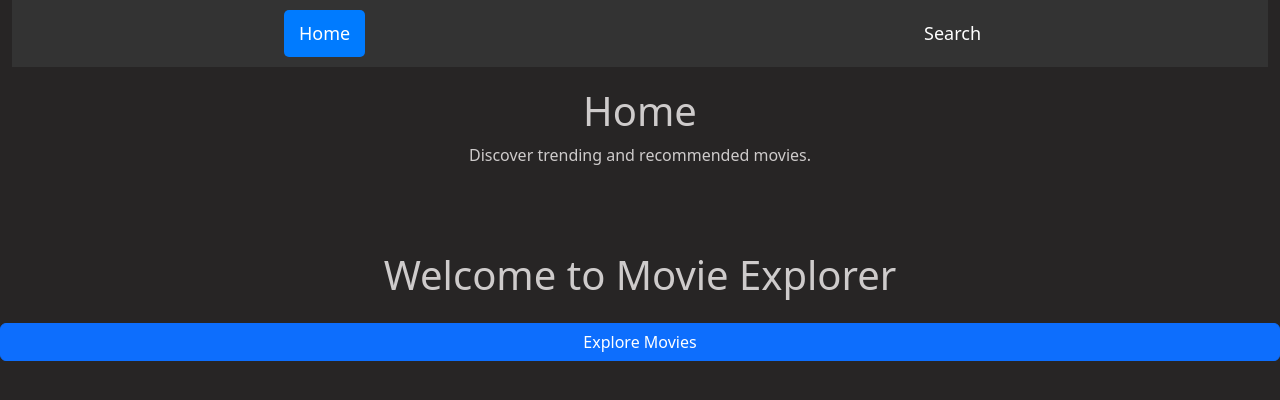
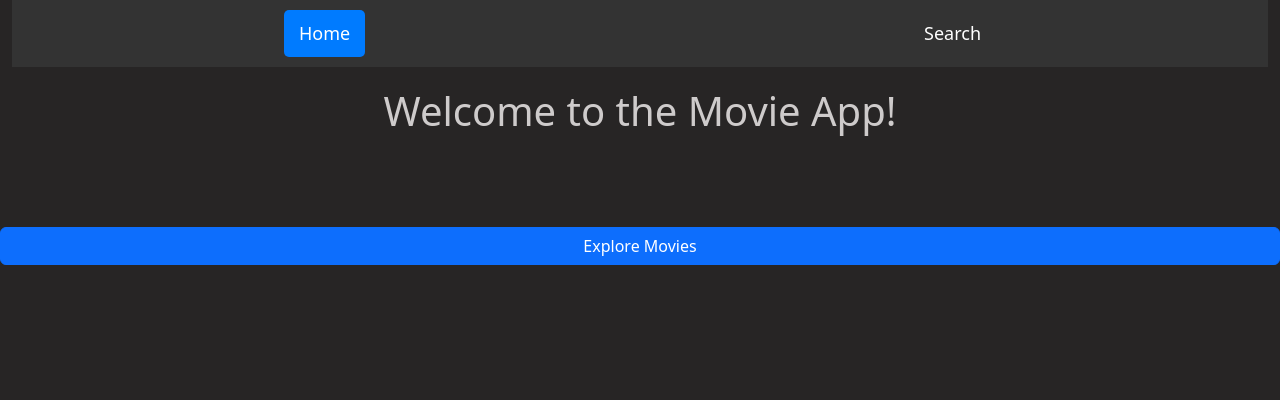
Before and after one commit to MovieDatabaseTechHive2/MovieAppTH, a React (Create React App) app: page / in a window 1280 px wide. Shown: the top 400 px of the page. Built offline with nearby package versions, Linux system fonts and the light colour scheme.

Commit message:
Modifying of home button

```diff
--- a/src/App.js
+++ b/src/App.js
@@ -63,7 +63,6 @@ function App() {
       </div>
       {showHome ? (
         <div className="row text-center mt-5">
-          <h1>Welcome to Movie Explorer</h1>
           <button
             className="btn btn-primary mt-3"
             onClick={() => setShowHome(false)}
--- a/src/components/navbar.js
+++ b/src/components/navbar.js
@@ -10,24 +10,16 @@ const NavigationBar = () => {
       case 'home':
         return (
           <>
-            <h1>Home</h1>
-            <p>Discover trending and recommended movies.</p>
+            <h1>Welcome to the Movie App!</h1>
           </>
         );
       case 'search':
         return (
           <>
-            <h1>Search</h1>
-            <p>Find your favorite movies and shows.</p>
+            <h1>Find your favourite movies and shows.</h1>
           </>
         );
       default:
-        return (
-          <>
-            <h1>Welcome to the Movie App</h1>
-            <p>Select an option from the navigation bar.</p>
-          </>
-        );
     }
   };
 
```
